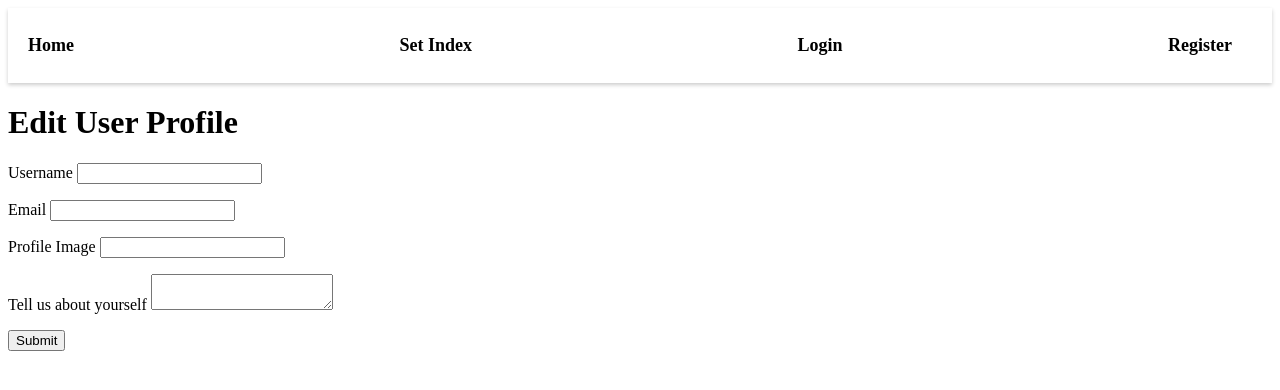
After one commit to LilMike707/pokemon-capstone, a Flask app: page /1/edit in a window 1280 px wide. The commit adds this page. Shown: the top 390 px of the page. Run offline with Flask 3, Linux system fonts and the light colour scheme.

Commit message:
almost done

```diff
--- a/app.py
+++ b/app.py
@@ -1,7 +1,7 @@
 from flask import Flask, render_template, redirect, session, flash, request, jsonify
 # from flask_debugtoolbar import DebugToolbarExtension
 from models import connect_db, db, User, Like
-from forms import LoginForm, RegisterForm
+from forms import LoginForm, RegisterForm, UserEditForm
 import requests, random, json
 
 app = Flask(__name__)
@@ -63,7 +63,10 @@ def show_register():
     if form.validate_on_submit():
         username = form.username.data
         password = form.password.data
-        new_user = User.register(username, password)
+        profile_img = form.profile_img.data
+        email = form.email.data
+        about_me = form.about_me.data
+        new_user = User.register(username, password, profile_img, email, about_me)
 
         db.session.add(new_user)
         db.session.commit()
@@ -236,3 +239,20 @@ def logout():
     session.pop('curr_user', None)
     flash('You Logged Out!')
     return redirect('/home')
+
+
+@app.route('/<int:id>/edit', methods=['GET','POST'])
+def edit_user(id):
+    user = User.query.filter_by(id=id).first()
+    form = UserEditForm(obj=user)
+
+    if form.validate_on_submit():
+        user.username = form.username.data
+        user.email = form.email.data
+        user.profile_img = form.profile_img.data
+        user.about_me = form.about_me.data
+
+        db.session.commit()
+        return redirect(f'/{id}')
+
+    return render_template('edit_user.html', form=form, user=user)
--- a/forms.py
+++ b/forms.py
@@ -7,9 +7,19 @@ class RegisterForm(FlaskForm):
 
     username = StringField('Username', validators=[DataRequired()])
     password = PasswordField('Password', validators=[Length(min=6)])
+    profile_img = StringField('Profile Image Link')
+    email = StringField('Email', validators=[DataRequired()])
+    about_me = TextAreaField('Tell us about yourself')
 
 
 class LoginForm(FlaskForm):
 
     username = StringField('Username', validators=[DataRequired()])
     password = PasswordField('Password', validators=[Length(min=6)])
+
+class UserEditForm(FlaskForm):
+
+    username = StringField('Username')
+    email = StringField('Email')
+    profile_img = StringField('Profile Image')
+    about_me = TextAreaField('Tell us about yourself')
--- /dev/null
+++ b/templates/edit_user.html
@@ -0,0 +1,16 @@
+{% extends 'base.html' %}
+
+{% block content %}
+    <h1>Edit User Profile</h1>
+    <form method="POST">
+        {{ form.hidden_tag() }}
+
+        {% for field in form if field.widget.input_type != 'hidden' %}
+            <p>
+              {{ field.label }}
+              {{ field }}
+            </p>
+        {% endfor %}
+    <button>Submit</button>
+    </form>
+{% endblock %}
--- a/templates/index.html
+++ b/templates/index.html
@@ -21,7 +21,9 @@
             {% else %}
             <div class="card-rarity">Common</div>
             {% endif %}
-            <div class="card-price">${{ card.cardmarket.prices.averageSellPrice }}</div>
+            <!-- <div class="card-price">${{ card.cardmarket.prices.averageSellPrice }}</div> -->
+            <!-- <div class="card-price">${{ card.cardmarket.prices.averageSellPrice|float|round(3) }}</div> -->
+            <div class="card-price">${{ "{:.2f}".format(card.cardmarket.prices.averageSellPrice) }}</div>
             <img src="{{ card.images.small }}" alt="">
             <div class="like-button"></div>
           </div>
--- a/templates/liked.html
+++ b/templates/liked.html
@@ -11,7 +11,8 @@
           <div id="{{card.id}}" class="card">
             <div class="card-name">{{ card.name }}</div>
             <div class="card-rarity">{{ card.rarity }}</div>
-            <div class="card-price">${{ card.price }}</div>
+            <!-- <div class="card-price">${{ card.price }}</div> -->
+            <div class="card-price">${{ "{:.2f}".format(card.price) }}</div>
             <img src="{{ card.image }}" alt="">
             <div class="like-button"></div>
           </div>
--- a/templates/profile.html
+++ b/templates/profile.html
@@ -1,7 +1,9 @@
 {% extends 'base.html' %}
 
 {% block content %}
-    <img style="max-width:100px" src="https://w0.peakpx.com/wallpaper/1014/71/HD-wallpaper-pikachu-2018-flat-minimalist-pokemon-red-thumbnail.jpg" alt="">
+    <img src="{{user.profile_img}}" alt="">
     <h1>{{user.username}}</h1>
-    <p><a href="/{{user.id}}/likes">Liked Cards</a></p>
+    <div><p>{{user.about_me}}</p></div>
+    <div><p><a href="/{{user.id}}/likes">Liked Cards</a></p></div>
+    <div><p><a href="/{{user.id}}/edit">Edit Profile</a></p></div>
 {% endblock %}
```
Also changed, not shown: models.py (+6 -3 lines), seed.py (+12 -36 lines).
